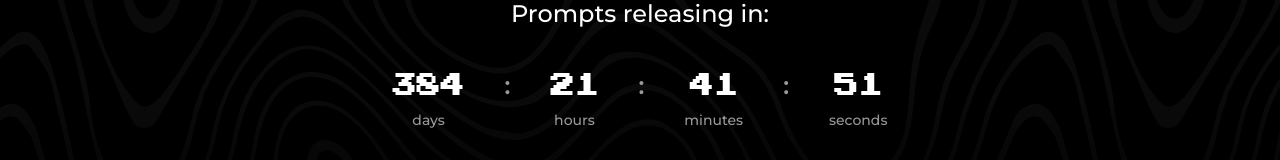
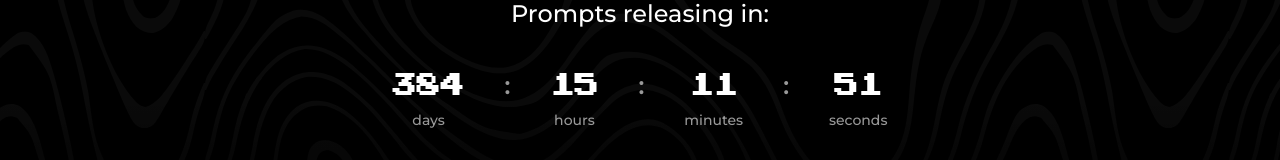
Before and after one commit to qubistt/website-2025, a Next.js app: page /events/hires in a window 1280 px wide. Shown: the part 524-684 px from the top of the page. Built offline with nearby package versions, Linux system fonts and the light colour scheme; a web font is replaced by a local one.

Commit message:
fix: update ist time

```diff
--- a/src/app/events/hires/page.js
+++ b/src/app/events/hires/page.js
@@ -67,7 +67,7 @@ export default function Home() {
                     <p className='font-light text-center text-md sm:text-lg text-white/90'>Explore our annual symposium and join us as we celebrate creativity, passion, and the art of photography.</p>
                 </div>
 
-                <Countdown date={new Date(2025, 4, 3, 6, 0, 0)} renderer={renderer} />
+                <Countdown date={new Date(2025, 4, 2, 23, 30, 0)} renderer={renderer} />
             </div>
 
             <div className={`absolute z-[-1] top-0 left-0 h-screen w-screen [background:linear-gradient(180deg,rgba(0,0,0,0)77.6%,#000000_100%),_url('/images/bg.svg')80%]`}></div>
```
